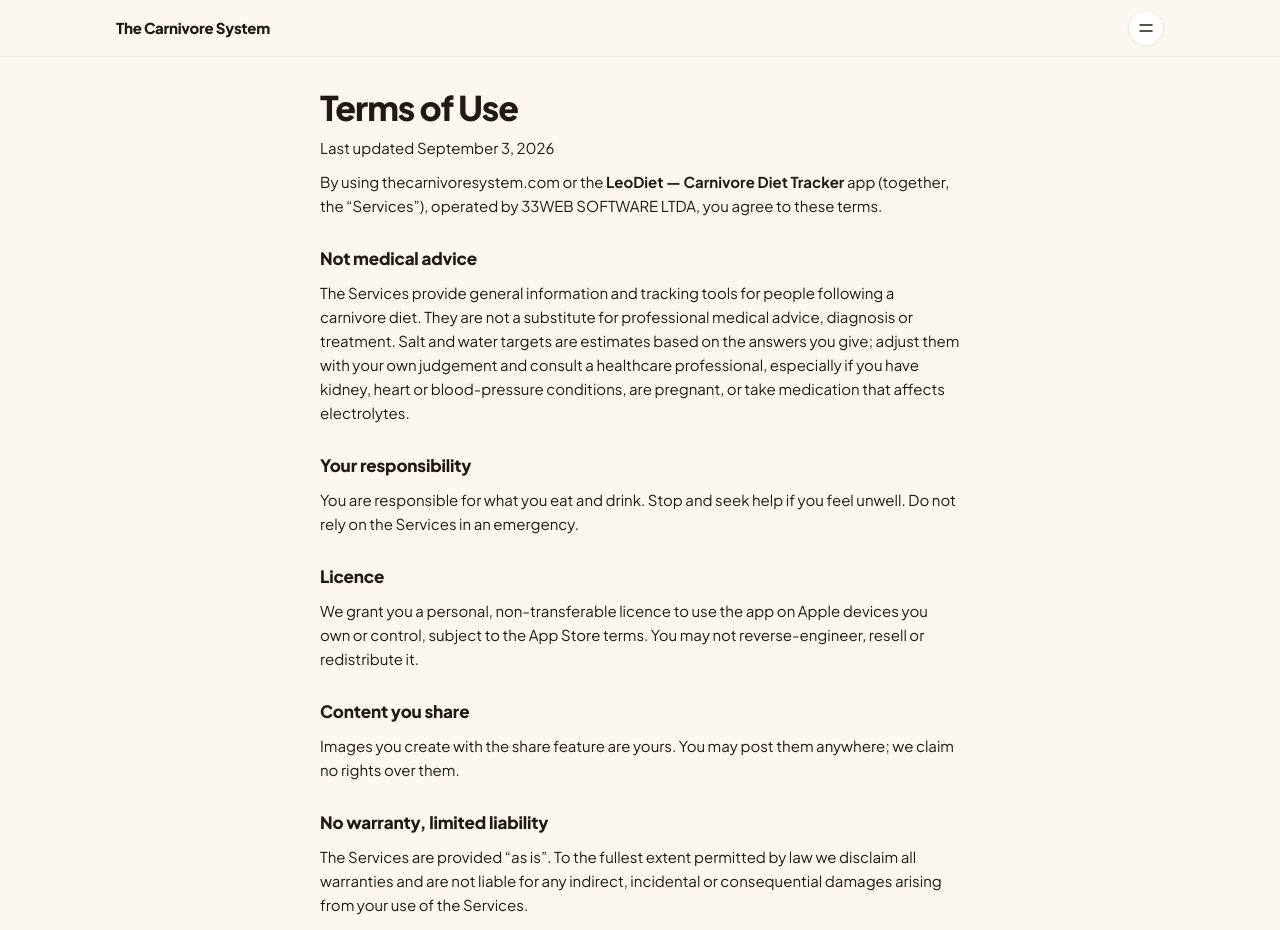
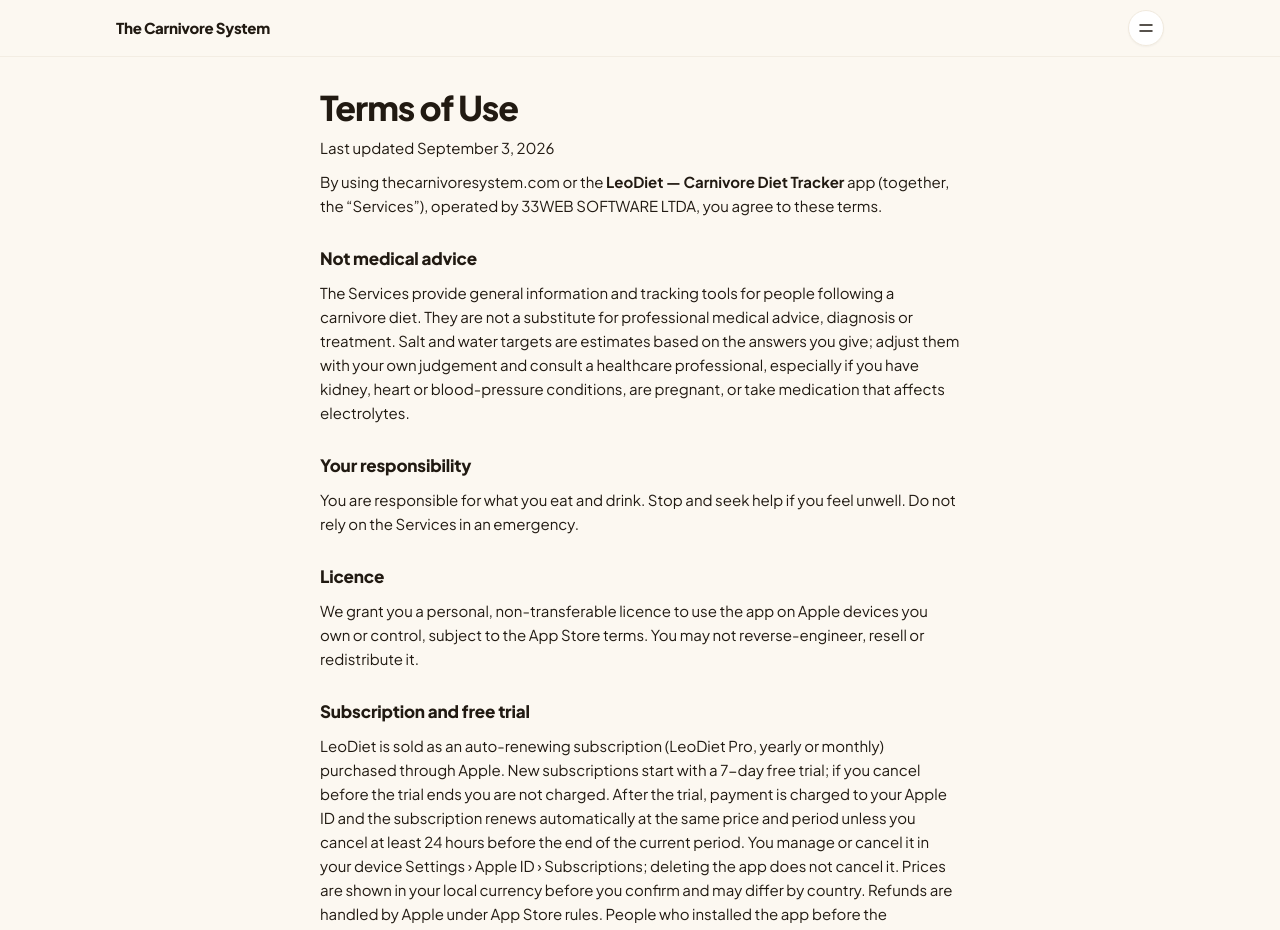
Before and after one commit to collasanta/carnivoresystem-web, a Next.js app: page /terms in a window 1280 px wide. Shown: the top 930 px of the page. Built offline with nearby package versions, Linux system fonts and the light colour scheme.

Commit message:
leo: terms and privacy cover the subscription, trial and RevenueCat

```diff
--- a/app/privacy/page.tsx
+++ b/app/privacy/page.tsx
@@ -64,6 +64,13 @@
         track you across other apps or websites.
       </p>
 
+      <h2>Subscriptions</h2>
+      <p>
+        Purchases go through Apple; we never see your card. To know whether your subscription is active we use
+        RevenueCat, which receives an anonymous app user id and the receipt Apple issues. RevenueCat does not get your
+        name or e-mail from us. See <a href="https://www.revenuecat.com/privacy" target="_blank" rel="noreferrer">RevenueCat&rsquo;s privacy policy</a>.
+      </p>
+
       <h2>Notifications and sharing</h2>
       <ul>
         <li>If you enable reminders, Leo schedules local notifications on your phone. No push service is involved.</li>
--- a/app/terms/page.tsx
+++ b/app/terms/page.tsx
@@ -39,6 +39,17 @@
         the App Store terms. You may not reverse-engineer, resell or redistribute it.
       </p>
 
+      <h2>Subscription and free trial</h2>
+      <p>
+        LeoDiet is sold as an auto-renewing subscription (LeoDiet Pro, yearly or monthly) purchased through Apple. New
+        subscriptions start with a 7-day free trial; if you cancel before the trial ends you are not charged. After the
+        trial, payment is charged to your Apple ID and the subscription renews automatically at the same price and
+        period unless you cancel at least 24 hours before the end of the current period. You manage or cancel it in your
+        device Settings › Apple ID › Subscriptions; deleting the app does not cancel it. Prices are shown in your local
+        currency before you confirm and may differ by country. Refunds are handled by Apple under App Store rules.
+        People who installed the app before the subscription was introduced keep full access at no charge.
+      </p>
+
       <h2>Content you share</h2>
       <p>
         Images you create with the share feature are yours. You may post them anywhere; we claim no rights over them.
```
